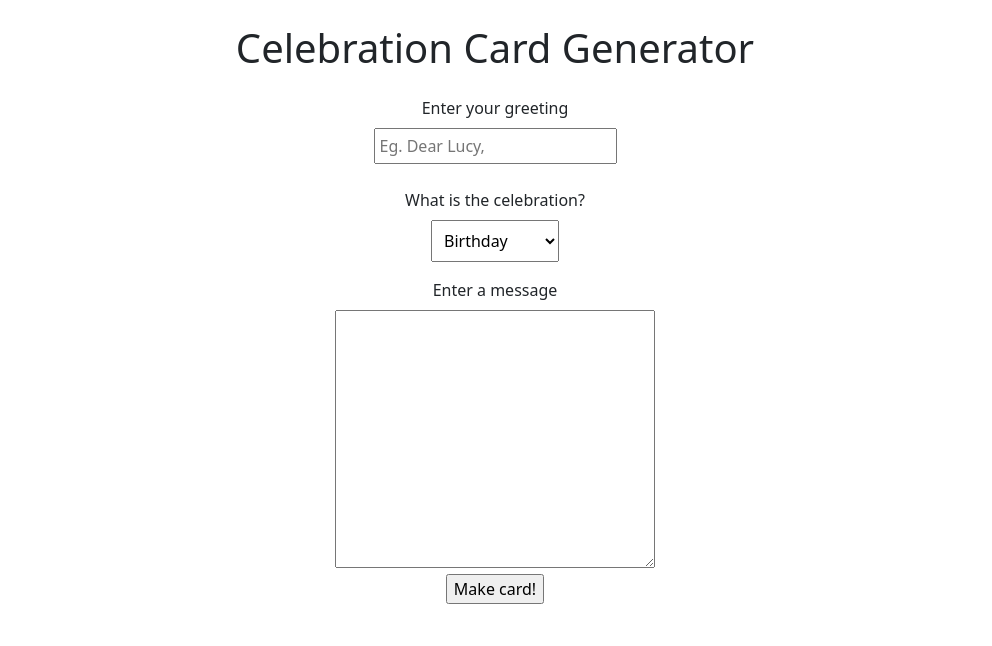
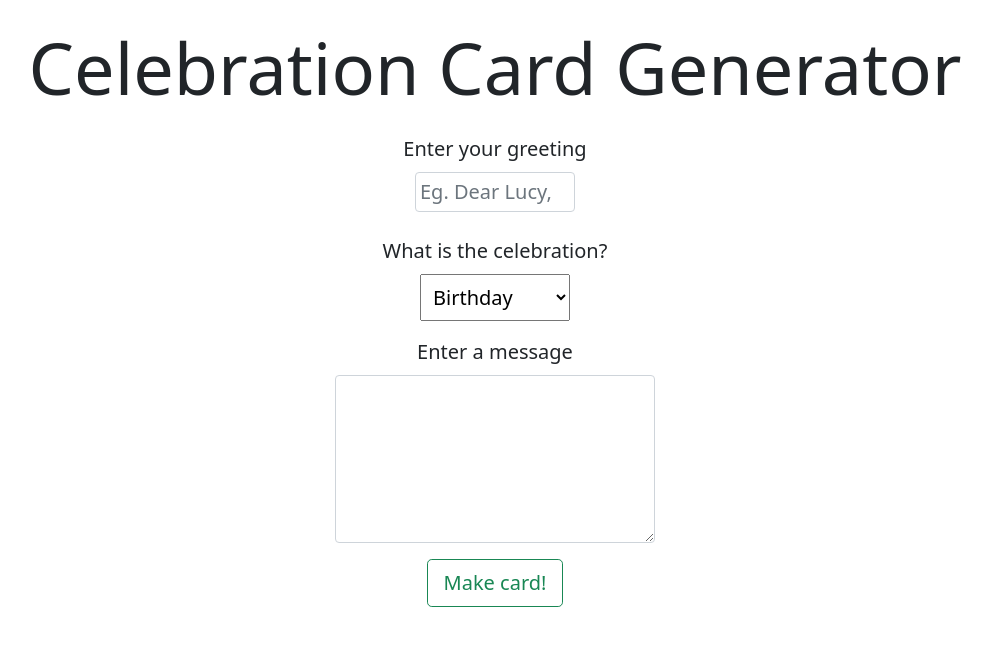
Before and after one commit to EmilyKral/Greeting_card, a website with bundled scripts: page index.html in a window 1280 px wide. Shown: the whole page, without its empty margins (145-1137 px from the left). Built offline with nearby package versions, Linux system fonts and the light colour scheme.

Commit message:
added styling to form and styling and images to card

```diff
--- a/bundle.js
+++ b/bundle.js
@@ -13,9 +13,15 @@ function makeCard(greeting, celebration, msg) {
 	document.querySelector("#card_title").textContent = greeting;
 	document.querySelector("#card_msg").textContent = msg;
 
+	const imgtag = document.querySelector("#cardimg");
+	const imgurl = `./static/images/${celebration}.jpg`;
+	imgtag.setAttribute("src", imgurl);
+	imgtag.setAttribute("alt", celebration);
+
 	document.querySelector(".card").style.display = "block";
 	document.querySelector("#my-form").style.display = "none";
 	document.querySelector("#back").style.display = "block";
+	document.querySelector("h1").style.display = "none";
 }
 
 module.exports = { handleFormSubmit };
--- a/index.html
+++ b/index.html
@@ -4,44 +4,45 @@
     <meta charset="UTF-8">
     <meta http-equiv="X-UA-Compatible" content="IE=edge">
     <meta name="viewport" content="width=device-width, initial-scale=1.0">
-    <title>Document</title>
+    <title>Card generator</title>
     <script defer src="bundle.js"></script>
     <link href="https://cdn.jsdelivr.net/npm/bootstrap@5.1.3/dist/css/bootstrap.min.css" rel="stylesheet" integrity="sha384-1BmE4kWBq78iYhFldvKuhfTAU6auU8tT94WrHftjDbrCEXSU1oBoqyl2QvZ6jIW3" crossorigin="anonymous">
     <script src="https://cdn.jsdelivr.net/npm/bootstrap@5.1.3/dist/js/bootstrap.bundle.min.js" integrity="sha384-ka7Sk0Gln4gmtz2MlQnikT1wXgYsOg+OMhuP+IlRH9sENBO0LRn5q+8nbTov4+1p" crossorigin="anonymous"></script>
     <link rel="stylesheet" href="./static/css/style.css">
 </head>
 <body>
-    <h1 class="text-center mt-4">Celebration Card Generator</h1>
-    <form action="" id="my-form">
-        <label for="greeting" class="text-center w-100 mt-3 mb-2">Enter your greeting</label>
-        <div class="text-center">
-            <input type="text" id='greeting' placeholder='Eg. Dear Lucy,' class="mb-3 p-1">
+    <h1 class="text-center mt-4 display-2">Celebration Card Generator</h1>
+    <form id="my-form" class="w-25 text-center mx-auto">
+        <div class="form-group">
+            <label for="greeting" class="mt-3 mb-2 fs-5">Enter your greeting</label>
+            <input type="text" id='greeting' placeholder='Eg. Dear Lucy,' class="form-control mb-3 p-1 w-50 mx-auto fs-5">
         </div>
-        <label for="celebration" class="text-center w-100 mt-2 mb-2">What is the celebration?</label>
-        <div class="text-center">
-            <select id='celebration' class="p-2 mb-3">
-                <option value="Birthday">Birthday</option>
-                <option value="Wedding">Wedding</option>
-                <option value="Graduation">Graduation</option>
-                <option value="Anniversary">Anniversary</option>
+        <div class="form-group">
+            <label for="celebration" class="text-center w-100 mt-2 mb-2 fs-5">What is the celebration?</label>
+            <select id='celebration' class="p-2 mb-3 fs-5">
+                <option value="birthday">Birthday</option>
+                <option value="wedding">Wedding</option>
+                <option value="graduation">Graduation</option>
+                <option value="anniversary">Anniversary</option>
             </select>
         </div>
-        <label for="msg" class="text-center w-100 mb-2">Enter a message</label>
-        <div class="text-center">
-            <textarea name="msg" id="msg" cols="30" rows="10" class="p-2 w-25"></textarea>
+        <div class="form-group">
+            <label for="msg" class="text-center w-100 mb-2 fs-5">Enter a message</label>
+            <textarea name="msg" id="msg" cols="30" rows="5" class="p-2 w-100 h-50 form-control fs-5"></textarea>
         </div>
-        <div class="text-center">
-            <input type="submit" class="" value="Make card!">
-        </div>
+            <input type="submit" class="mt-3 btn btn-outline-success btn-lg fs-5" value="Make card!">
     </form>
 
-    <div class='card'>
-        <h1 id='celeb'></h1>
-        <div class='card-body'>
+    <div class='card w-50 mx-auto mt-4'>
+        <h1 id='celeb' class="display-1 text-center"></h1>
+        <div class="text-center">
+            <img src="" alt="" id="cardimg" class="w-75 card-img">
+        </div>
+        <div class='card-body w-50 mx-auto'>
             <h2 class='card-title' id='card_title'></h2>
             <p class="card-body" id='card_msg'></p>
         </div>
     </div>
-    <button id='back'>Go Back!</button>
+    <button id='back' class="btn btn-lg btn-outline-success fs-5 mx-auto mt-3">Make another card!</button>
 </body>
 </html>
--- a/static/js/handlers.js
+++ b/static/js/handlers.js
@@ -12,9 +12,15 @@ function makeCard(greeting, celebration, msg) {
 	document.querySelector("#card_title").textContent = greeting;
 	document.querySelector("#card_msg").textContent = msg;
 
+	const imgtag = document.querySelector("#cardimg");
+	const imgurl = `./static/images/${celebration}.jpg`;
+	imgtag.setAttribute("src", imgurl);
+	imgtag.setAttribute("alt", celebration);
+
 	document.querySelector(".card").style.display = "block";
 	document.querySelector("#my-form").style.display = "none";
 	document.querySelector("#back").style.display = "block";
+	document.querySelector("h1").style.display = "none";
 }
 
 module.exports = { handleFormSubmit };
```
Also changed, not shown: README.md (added), results.txt (deleted), static/images/anniversary.jpg (added), static/images/birthday.jpg (added), static/images/graduation.jpg (added), static/images/wedding.jpg (added).
